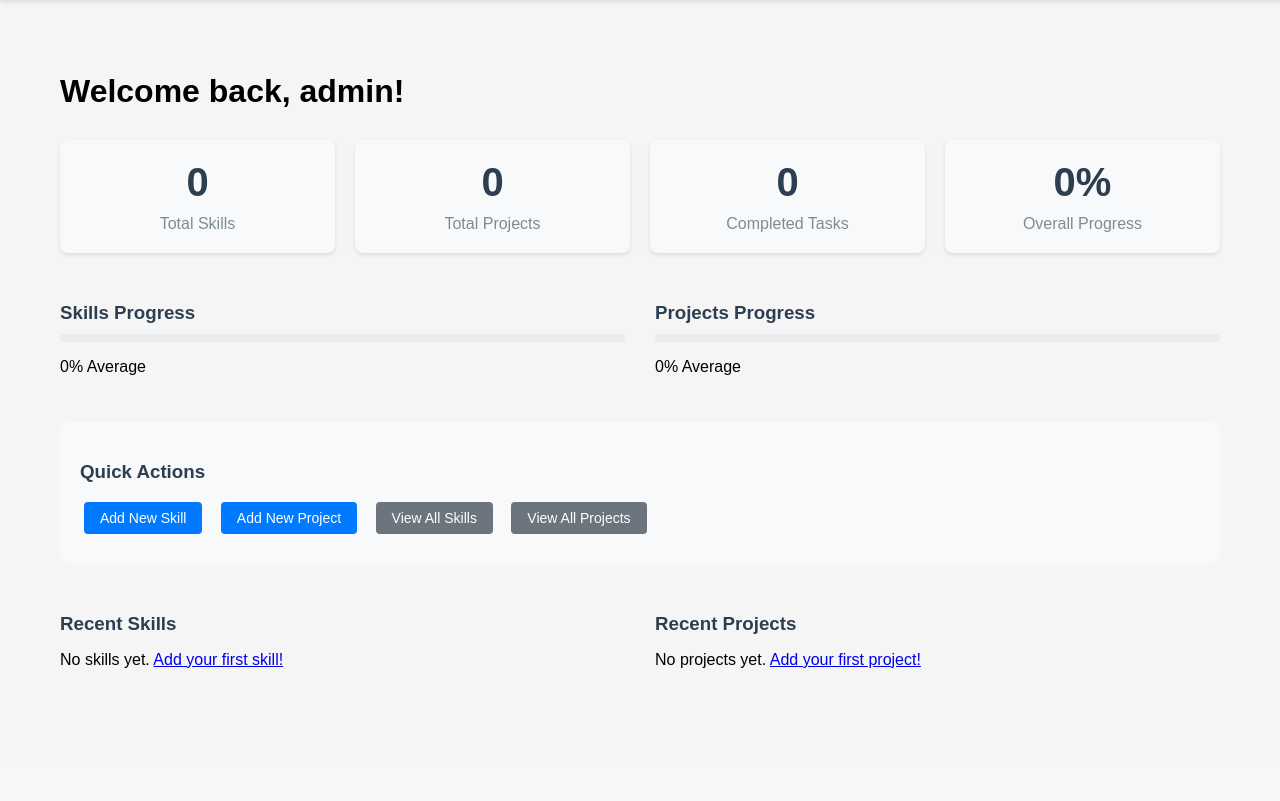
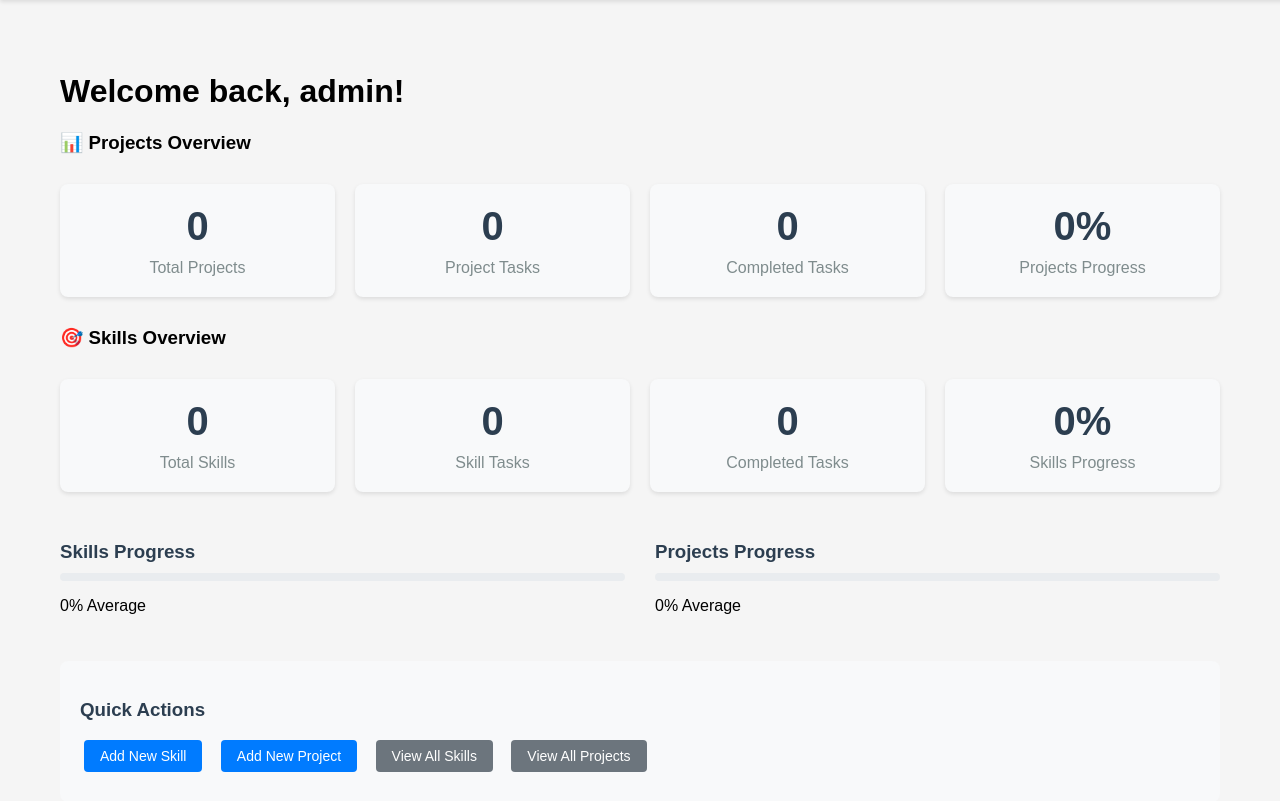
Before and after one commit to hayat-hani/Capstone-Project, a Django app: page / in a window 1280 px wide. Shown: the part 80-881 px from the top of the page. Before the commit the page ends 748 px from the top, so only its background shows below. Run offline with Django 5.2, Linux system fonts and the light colour scheme; a user stored in the database is signed in; data that the repository does not hold is empty.

Commit message:
Edit the Statistics overview

```diff
--- a/main_app/templates/main_app/home.html
+++ b/main_app/templates/main_app/home.html
@@ -6,22 +6,45 @@
         <h1>Welcome back, {{ user.username }}! </h1>
 
         <!-- statistics overview -->
+        <div class="stats-section">
+            <h3>📊 Projects Overview</h3>
+            <div class="stats-grid">
+                <div class="stat-card">
+                    <h3>{{ total_projects }}</h3>
+                    <p>Total Projects</p>
+                </div>
+                <div class="stat-card">
+                    <h3>{{ total_project_tasks }}</h3>
+                    <p>Project Tasks</p>
+                </div>
+                <div class="stat-card">
+                    <h3>{{ completed_project_tasks }}</h3>
+                    <p>Completed Tasks</p>
+                </div>
+                <div class="stat-card">
+                    <h3>{{ avg_project_progress }}%</h3>
+                    <p>Projects Progress</p>
+                </div>
+            </div>
+
+            <h3>🎯 Skills Overview</h3>
             <div class="stats-grid">
                 <div class="stat-card">
                     <h3>{{ total_skills }}</h3>
                     <p>Total Skills</p>
                 </div>
                 <div class="stat-card">
-                <h3>{{ total_projects }}</h3>
-                <p>Total Projects</p>
+                    <h3>{{ total_skill_tasks }}</h3>
+                    <p>Skill Tasks</p>
                 </div>
                 <div class="stat-card">
-                <h3>{{ completed_tasks }}</h3>
+                    <h3>{{ completed_skill_tasks }}</h3>
                     <p>Completed Tasks</p>
                 </div>
                 <div class="stat-card">
-                <h3>{{ completion_rate }}%</h3>
-                <p>Overall Progress</p>
+                    <h3>{{ avg_skill_progress }}%</h3>
+                    <p>Skills Progress</p>
+                </div>
             </div>
         </div>
 
--- a/main_app/templates/main_app/profile.html
+++ b/main_app/templates/main_app/profile.html
@@ -10,7 +10,7 @@
         <p><strong>Member since:</strong> {{ user.date_joined|date:"F j, Y" }}</p>
     </div>
 
-    <div class="stats-grid">
+    {% comment %} <div class="stats-grid">
         <div class="stat-card">
             <h3>{{ total_skills }}</h3>
             <p>Total Skills</p>
@@ -27,7 +27,7 @@
             <h3>{{ completed_tasks }}</h3>
             <p>Completed Tasks</p>
         </div>
-    </div>
+    </div> {% endcomment %}
 
     <div class="profile-actions">
         <a href="{% url 'main_app:profile_edit' %}" class="btn-primary">Edit Profile</a>
--- a/main_app/views.py
+++ b/main_app/views.py
@@ -29,10 +29,19 @@ def home(request):
           else:
               avg_project_progress = 0
 
-          # calculate task statistics
-          all_tasks = Task.objects.filter(skill__user=request.user) | Task.objects.filter(project__user=request.user)
-          total_tasks = all_tasks.count()
-          completed_tasks = all_tasks.filter(is_completed=True).count()
+          # calculate project task statistics
+          project_tasks = Task.objects.filter(project__user=request.user)
+          total_project_tasks = project_tasks.count()
+          completed_project_tasks = project_tasks.filter(is_completed=True).count()
+
+          # calculate skill task statistics
+          skill_tasks = Task.objects.filter(skill__user=request.user)
+          total_skill_tasks = skill_tasks.count()
+          completed_skill_tasks = skill_tasks.filter(is_completed=True).count()
+
+          # calculate overall task statistics (for backward compatibility)
+          total_tasks = total_project_tasks + total_skill_tasks
+          completed_tasks = completed_project_tasks + completed_skill_tasks
           pending_tasks = total_tasks - completed_tasks
 
           # calculate completion rate
@@ -60,6 +69,12 @@ def home(request):
               'pending_tasks': pending_tasks,
               'completion_rate': completion_rate,
               'recent_reflections': recent_reflections,
+              # Project-specific statistics
+              'total_project_tasks': total_project_tasks,
+              'completed_project_tasks': completed_project_tasks,
+              # Skill-specific statistics
+              'total_skill_tasks': total_skill_tasks,
+              'completed_skill_tasks': completed_skill_tasks,
           }
           return render(request, 'main_app/home.html', context)
       else:
```
Lines whose indentation alone changed are shown as unchanged.
